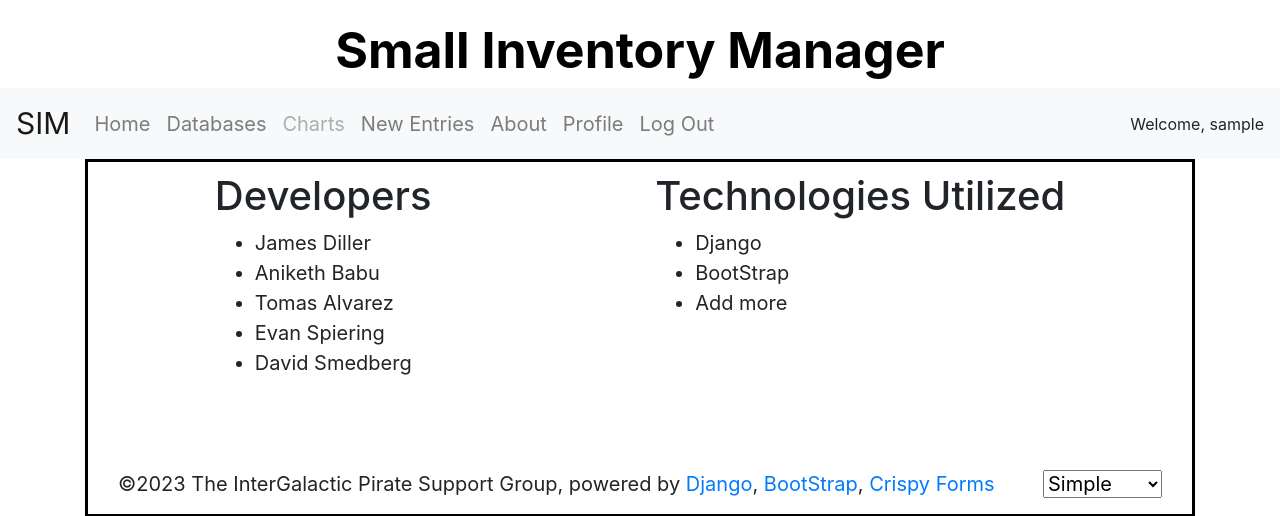
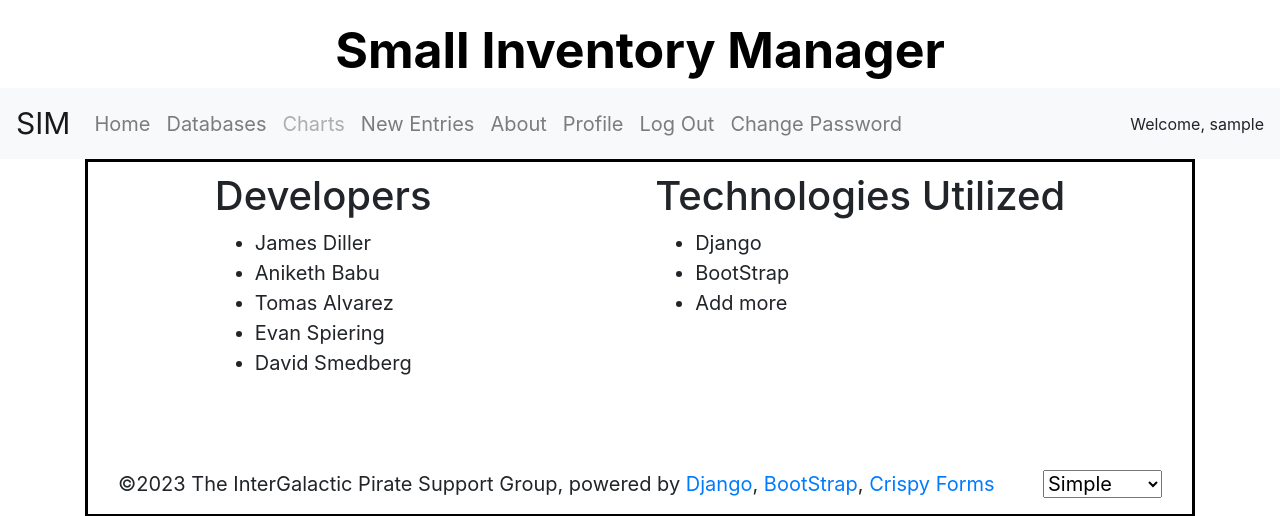
Before and after one commit to jwdiller/CSC289-Group2-Inventory, a Django app: page /about/ in a window 1280 px wide. Shown: the top 516 px of the page. Run offline with Django 4.2, Linux system fonts and the light colour scheme; the visitor is signed in with stand-in values (Sample User, id 1); data that the repository does not hold is empty.

Commit message:
Password Change

```diff
--- a/app/core/templates/base.html
+++ b/app/core/templates/base.html
@@ -39,8 +39,9 @@
 					<li class="nav-item"><a class="nav-link" href="{% url 'signup-home' %}">New Entries</a></li>
 					<li class="nav-item"><a class="nav-link" href="{% url 'about' %}">About</a></li>
 					{% if user.is_authenticated %}
-						<a class="nav-item nav-link" href="{% url 'profile'%}">Profile</a>
+						<li><a class="nav-item nav-link" href="{% url 'profile'%}">Profile</a></li>
 						<li class="nav-item"><a class="nav-link" href="{% url 'logout' %}">Log Out</a></li>
+						<li class="nav-item"><a class="nav-link" href="{% url 'password_reset' %}">Change Password</a></li>
 					{% endif %}
 				</ul>
 		</div>
--- a/app/core/urls.py
+++ b/app/core/urls.py
@@ -38,9 +38,6 @@ urlpatterns = [
   #profile
   path('profile/', profile , name='profile'),
   #password reset
-  path('password-reset/', auth_views.PasswordResetView.as_view(template_name='password_reset.html'), name='password_reset'),
-  path('password-reset/done/', auth_views.PasswordResetDoneView.as_view(template_name='password_reset_done.html'), name='password_reset_done'),
-  path('password-reset-confirm/<uidb64>/<token>/', auth_views.PasswordResetConfirmView.as_view(template_name='password_reset_confirm.html'), name='password_reset_confirm'),
-  path('password-reset-complete/', auth_views.PasswordResetCompleteView.as_view(template_name='password_reset_complete.html'), name='password_reset_complete'),
+  path('password/', auth_views.PasswordChangeView.as_view(), name='password_reset'),
 #path('top_5_stocks/', views.top_5_stocks, name='top_5_stocks'), # Top 5 Stocks (Query)
 ]+ static(settings.STATIC_URL, document_root=settings.STATIC_ROOT) + static(settings.MEDIA_URL, document_root=settings.MEDIA_ROOT)
```
